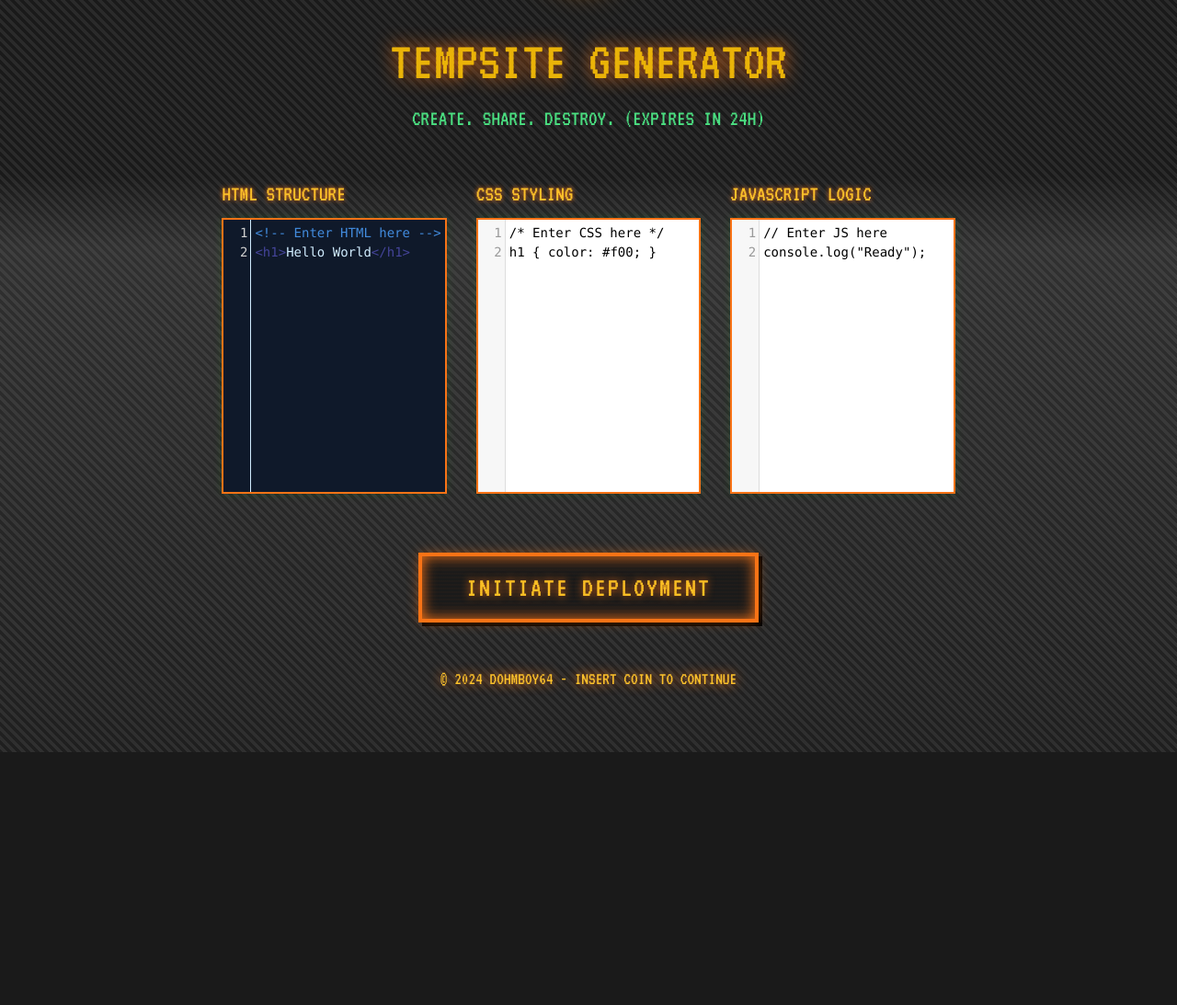
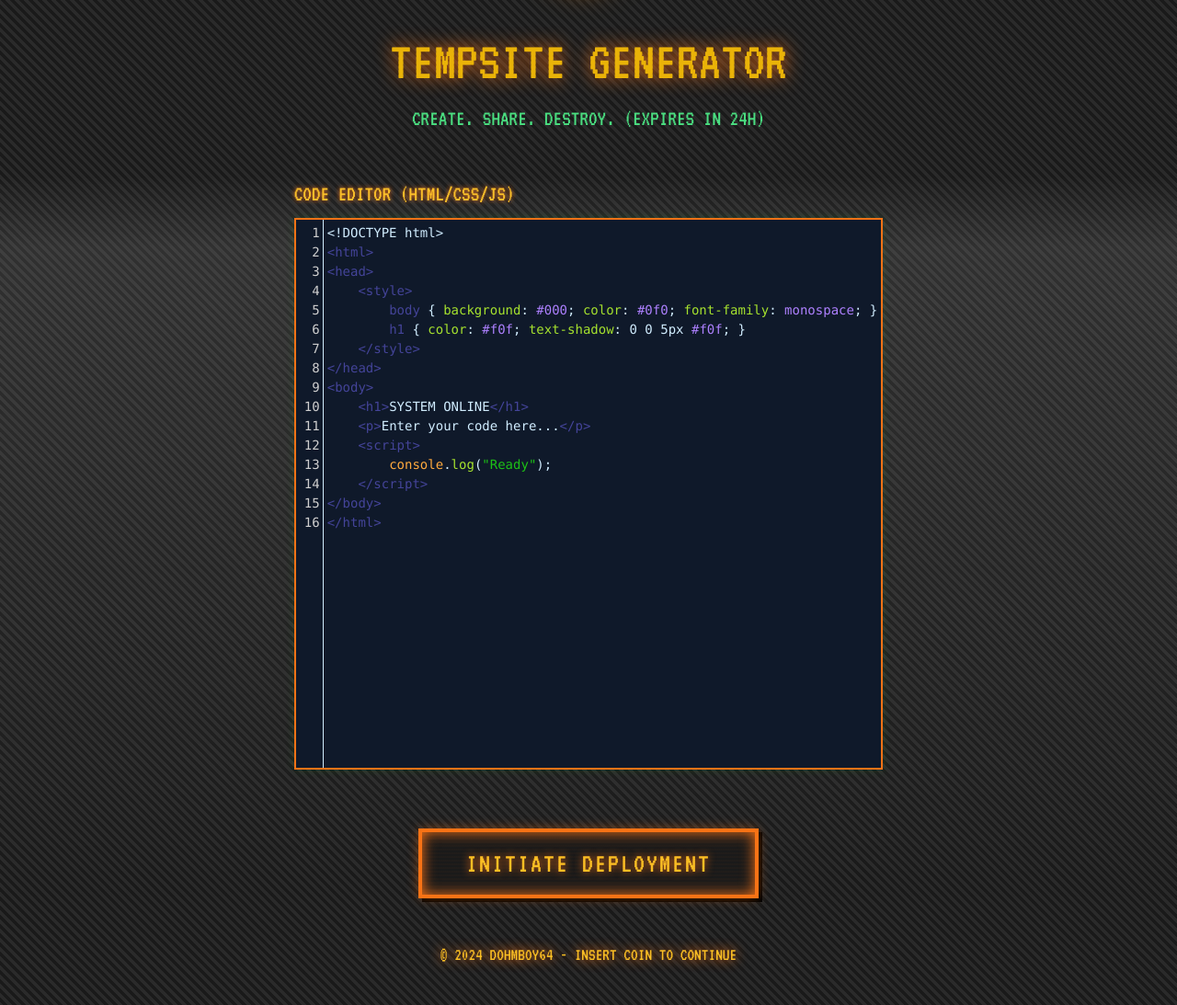
Before and after one commit to DohmBoy64Bit/DohmWebsite, a Flask app: page /tools/temp-site in a window 1280 px wide. Shown: the part 331-1424 px from the top of the page at 92% size. Before the commit the page ends 1149 px from the top, so only its background shows below. Run offline with Flask 3, Linux system fonts and the light colour scheme; some libraries are stand-ins or nearby versions.

Commit message:
refactor to one box

```diff
--- a/templates/temp_site.html
+++ b/templates/temp_site.html
@@ -66,20 +66,10 @@ after 24 hours.{% endblock %}
     <p class="text-2xl text-green-400">CREATE. SHARE. DESTROY. (EXPIRES IN 24H)</p>
 </div>
 
-<div class="grid grid-cols-1 lg:grid-cols-3 gap-8 mb-12">
+<div class="max-w-6xl mx-auto mb-12">
     <div>
-        <label class="terminal-label">HTML STRUCTURE</label>
-        <textarea id="html-code" name="html-code" placeholder="<!-- Enter HTML here -->"></textarea>
-    </div>
-
-    <div>
-        <label class="terminal-label">CSS STYLING</label>
-        <textarea id="css-code" name="css-code" placeholder="/* Enter CSS here */"></textarea>
-    </div>
-
-    <div>
-        <label class="terminal-label">JAVASCRIPT LOGIC</label>
-        <textarea id="js-code" name="js-code" placeholder="// Enter JS here"></textarea>
+        <label class="terminal-label">CODE EDITOR (HTML/CSS/JS)</label>
+        <textarea id="html-code" name="html-code" placeholder="<!-- Enter your code here -->"></textarea>
     </div>
 </div>
 
@@ -114,7 +104,7 @@ after 24 hours.{% endblock %}
 <script src="https://cdnjs.cloudflare.com/ajax/libs/codemirror/5.65.2/mode/css/css.min.js"></script>
 <script src="https://cdnjs.cloudflare.com/ajax/libs/codemirror/5.65.2/mode/htmlmixed/htmlmixed.min.js"></script>
 <script>
-    // Initialize CodeMirror editors
+    // Initialize CodeMirror editor
     var htmlEditor = CodeMirror.fromTextArea(document.getElementById("html-code"), {
         mode: "htmlmixed",
         theme: "midnight",
@@ -122,31 +112,34 @@ after 24 hours.{% endblock %}
         lineWrapping: true
     });
 
-    var cssEditor = CodeMirror.fromTextArea(document.getElementById("css-code"), {
-        mode: "css",
-        theme: "matrix",
-        lineNumbers: true,
-        lineWrapping: true
-    });
-
-    var jsEditor = CodeMirror.fromTextArea(document.getElementById("js-code"), {
-        mode: "javascript",
-        theme: "matrix",
-        lineNumbers: true,
-        lineWrapping: true
-    });
+    // Set bigger height for single editor
+    htmlEditor.setSize(null, 600);
 
     // Set default content
-    htmlEditor.setValue('<!-- Enter HTML here -->\n<h1>Hello World</h1>');
-    cssEditor.setValue('/* Enter CSS here */\nh1 { color: #f00; }');
-    jsEditor.setValue('// Enter JS here\nconsole.log("Ready");');
+    htmlEditor.setValue(`<!DOCTYPE html>
+<html>
+<head>
+    <style>
+        body { background: #000; color: #0f0; font-family: monospace; }
+        h1 { color: #f0f; text-shadow: 0 0 5px #f0f; }
+    </style>
+</head>
+<body>
+    <h1>SYSTEM ONLINE</h1>
+    <p>Enter your code here...</p>
+    <script>
+        console.log("Ready");
+    <\/script>
+</body>
+</html>`);
 
     async function deploySite() {
         const html = htmlEditor.getValue();
-        const css = cssEditor.getValue();
-        const js = jsEditor.getValue();
+        // Send empty strings for separate CSS/JS
+        const css = "";
+        const js = "";
 
-        if (!html && !css && !js) {
+        if (!html) {
             alert('INPUT ERROR: PROVIDE DATA BEFORE DEPLOYMENT');
             return;
         }
```
